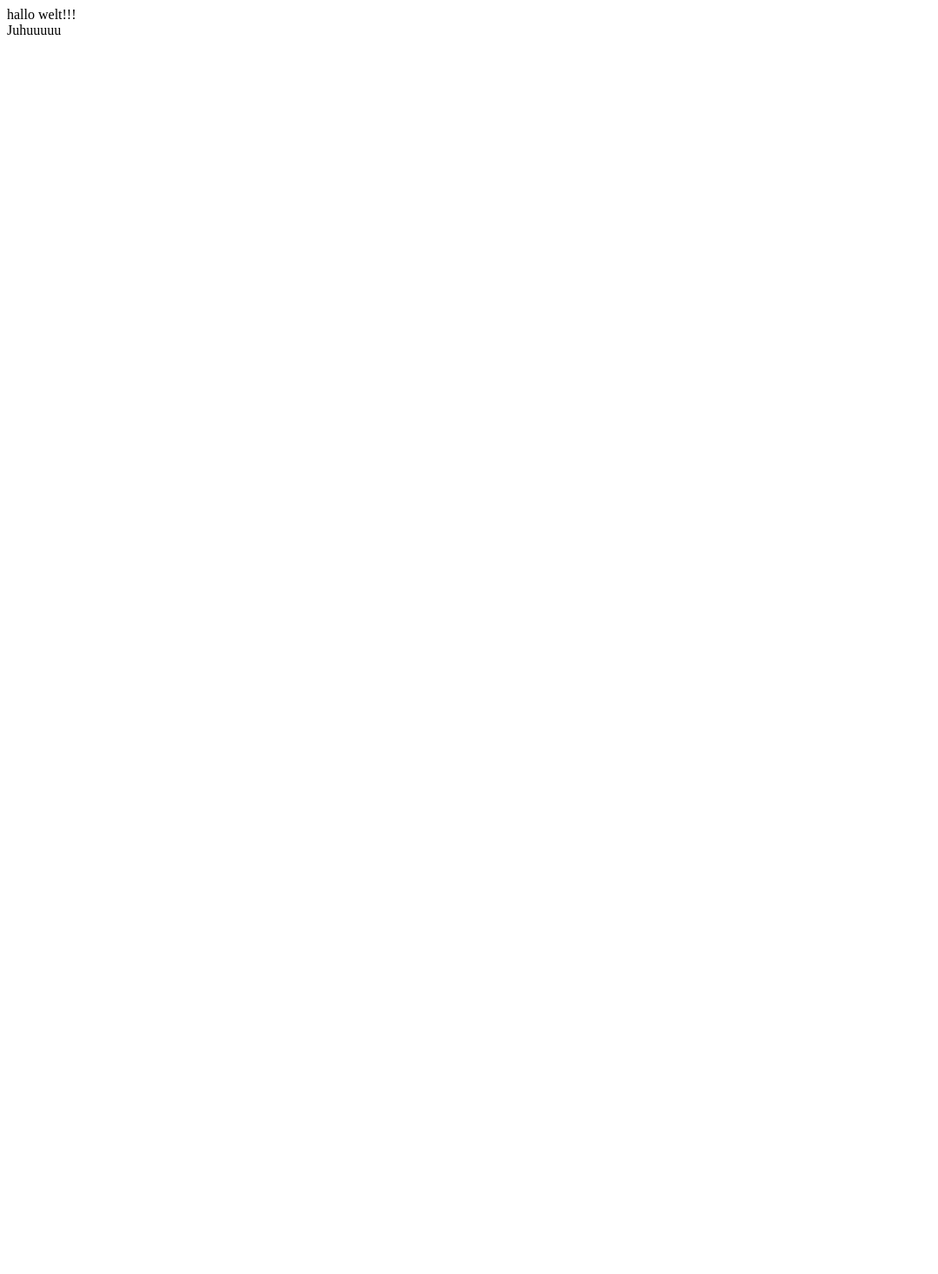
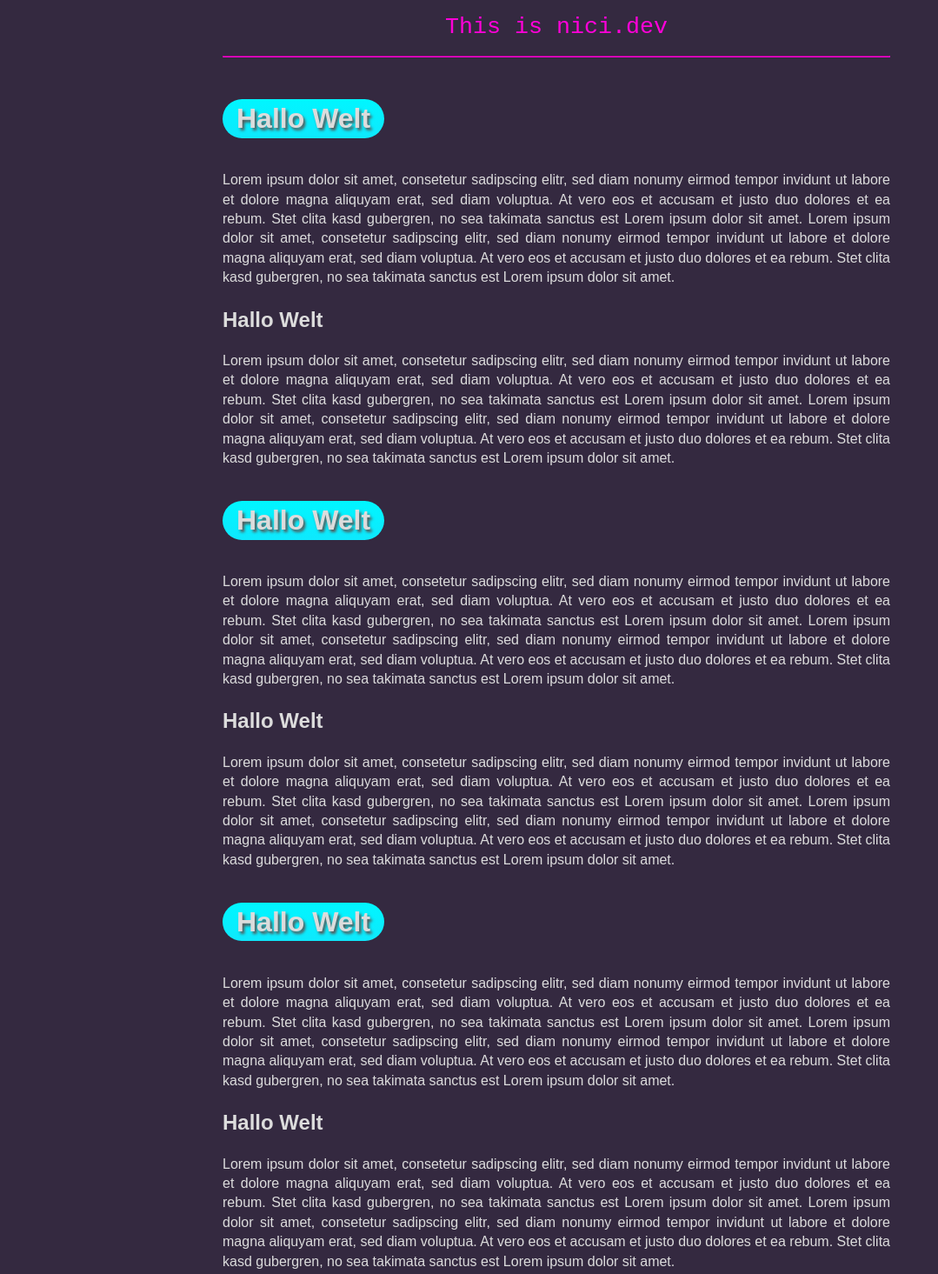
Before and after one commit to nicidev/website, a plain HTML site: page index.html in a window 1280 px wide. Shown: the whole page at 87% size, without its empty margins (0-1079 px from the left). Before the commit the page ends 800 px from the top, so only its background shows below. Drawn offline with Linux system fonts and the light colour scheme.

Commit message:
[design, layout] first color gradient

```diff
--- a/index.html
+++ b/index.html
@@ -1,14 +1,85 @@
 <!DOCTYPE html>
 <html lang="en">
+
 <head>
     <meta charset="UTF-8">
     <meta name="viewport" content="width=device-width, initial-scale=1.0">
     <meta http-equiv="X-UA-Compatible" content="ie=edge">
     <title>Nicis superduper coole website</title>
+    <link rel="stylesheet" href="/styles/styles.css" type="text/css" />
 </head>
+<header>
+    This is nici.dev
+    <hr>
+</header>
+
 <body>
-    hallo welt!!!
-    <br/>
-    Juhuuuuu
+    <h1>
+        Hallo Welt
+    </h1>
+    <p>
+        Lorem ipsum dolor sit amet, consetetur sadipscing elitr, sed diam nonumy eirmod tempor invidunt ut labore et
+        dolore magna aliquyam erat, sed diam voluptua. At vero eos et accusam et justo duo dolores et ea rebum. Stet
+        clita kasd gubergren, no sea takimata sanctus est Lorem ipsum dolor sit amet. Lorem ipsum dolor sit amet,
+        consetetur sadipscing elitr, sed diam nonumy eirmod tempor invidunt ut labore et dolore magna aliquyam erat, sed
+        diam voluptua. At vero eos et accusam et justo duo dolores et ea rebum. Stet clita kasd gubergren, no sea
+        takimata sanctus est Lorem ipsum dolor sit amet.
+    </p>
+    <h2>
+        Hallo Welt
+    </h2>
+    <p>
+        Lorem ipsum dolor sit amet, consetetur sadipscing elitr, sed diam nonumy eirmod tempor invidunt ut labore et
+        dolore magna aliquyam erat, sed diam voluptua. At vero eos et accusam et justo duo dolores et ea rebum. Stet
+        clita kasd gubergren, no sea takimata sanctus est Lorem ipsum dolor sit amet. Lorem ipsum dolor sit amet,
+        consetetur sadipscing elitr, sed diam nonumy eirmod tempor invidunt ut labore et dolore magna aliquyam erat, sed
+        diam voluptua. At vero eos et accusam et justo duo dolores et ea rebum. Stet clita kasd gubergren, no sea
+        takimata sanctus est Lorem ipsum dolor sit amet.
+    </p>
+    <h1>
+            Hallo Welt
+        </h1>
+        <p>
+            Lorem ipsum dolor sit amet, consetetur sadipscing elitr, sed diam nonumy eirmod tempor invidunt ut labore et
+            dolore magna aliquyam erat, sed diam voluptua. At vero eos et accusam et justo duo dolores et ea rebum. Stet
+            clita kasd gubergren, no sea takimata sanctus est Lorem ipsum dolor sit amet. Lorem ipsum dolor sit amet,
+            consetetur sadipscing elitr, sed diam nonumy eirmod tempor invidunt ut labore et dolore magna aliquyam erat, sed
+            diam voluptua. At vero eos et accusam et justo duo dolores et ea rebum. Stet clita kasd gubergren, no sea
+            takimata sanctus est Lorem ipsum dolor sit amet.
+        </p>
+        <h2>
+            Hallo Welt
+        </h2>
+        <p>
+            Lorem ipsum dolor sit amet, consetetur sadipscing elitr, sed diam nonumy eirmod tempor invidunt ut labore et
+            dolore magna aliquyam erat, sed diam voluptua. At vero eos et accusam et justo duo dolores et ea rebum. Stet
+            clita kasd gubergren, no sea takimata sanctus est Lorem ipsum dolor sit amet. Lorem ipsum dolor sit amet,
+            consetetur sadipscing elitr, sed diam nonumy eirmod tempor invidunt ut labore et dolore magna aliquyam erat, sed
+            diam voluptua. At vero eos et accusam et justo duo dolores et ea rebum. Stet clita kasd gubergren, no sea
+            takimata sanctus est Lorem ipsum dolor sit amet.
+        </p>
+        <h1>
+                Hallo Welt
+            </h1>
+            <p>
+                Lorem ipsum dolor sit amet, consetetur sadipscing elitr, sed diam nonumy eirmod tempor invidunt ut labore et
+                dolore magna aliquyam erat, sed diam voluptua. At vero eos et accusam et justo duo dolores et ea rebum. Stet
+                clita kasd gubergren, no sea takimata sanctus est Lorem ipsum dolor sit amet. Lorem ipsum dolor sit amet,
+                consetetur sadipscing elitr, sed diam nonumy eirmod tempor invidunt ut labore et dolore magna aliquyam erat, sed
+                diam voluptua. At vero eos et accusam et justo duo dolores et ea rebum. Stet clita kasd gubergren, no sea
+                takimata sanctus est Lorem ipsum dolor sit amet.
+            </p>
+            <h2>
+                Hallo Welt
+            </h2>
+            <p>
+                Lorem ipsum dolor sit amet, consetetur sadipscing elitr, sed diam nonumy eirmod tempor invidunt ut labore et
+                dolore magna aliquyam erat, sed diam voluptua. At vero eos et accusam et justo duo dolores et ea rebum. Stet
+                clita kasd gubergren, no sea takimata sanctus est Lorem ipsum dolor sit amet. Lorem ipsum dolor sit amet,
+                consetetur sadipscing elitr, sed diam nonumy eirmod tempor invidunt ut labore et dolore magna aliquyam erat, sed
+                diam voluptua. At vero eos et accusam et justo duo dolores et ea rebum. Stet clita kasd gubergren, no sea
+                takimata sanctus est Lorem ipsum dolor sit amet.
+            </p>
 </body>
+
 </html>
--- /dev/null
+++ b/styles/styles.css
@@ -0,0 +1,51 @@
+:root {
+    --main-bg-color: #342940;
+    --pink: #ff00d9;
+    --turkis: #00f6ff;
+
+}
+
+body, html {
+    position: relative;
+    /* width: 100%;
+    height: 100%; */
+    padding: 0;
+    margin: 0;
+    color: gainsboro;
+}
+hr{
+    border-color: #ff00d9;
+}
+
+header{
+    font-family: 'Courier New', Courier, monospace;
+    color: var(--pink);
+    text-align: center;
+    font-size: 20pt;
+    padding: 0.5em 0;
+}
+
+body {
+	font-family: Arial, sans-serif;
+	font-size: 12pt;
+    line-height: 1.4;
+    padding: 0 20%;
+
+    background-color: var(--main-bg-color);
+}
+
+
+p{
+    text-align: justify;
+}
+
+h1{
+    text-shadow: 0.075em 0.08em 0.1em rgb(87, 87, 87);
+    background: linear-gradient(180deg, #00f6ff, #ff00d9);
+    background-size: 100% 100vh;
+    background-attachment: fixed;
+    border-radius: 0.75em;
+    position: relative;
+    display: inline-block;
+    padding: 0 0.5em ;
+}
```
